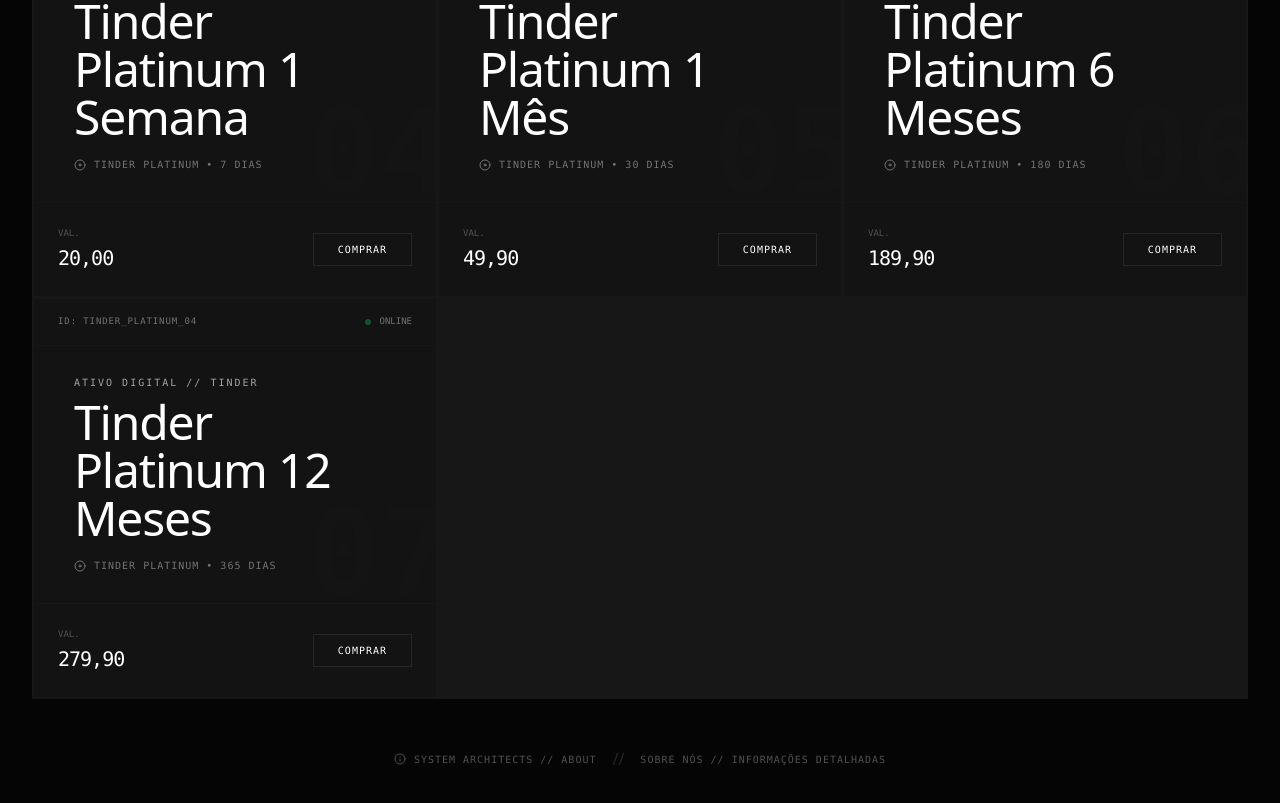
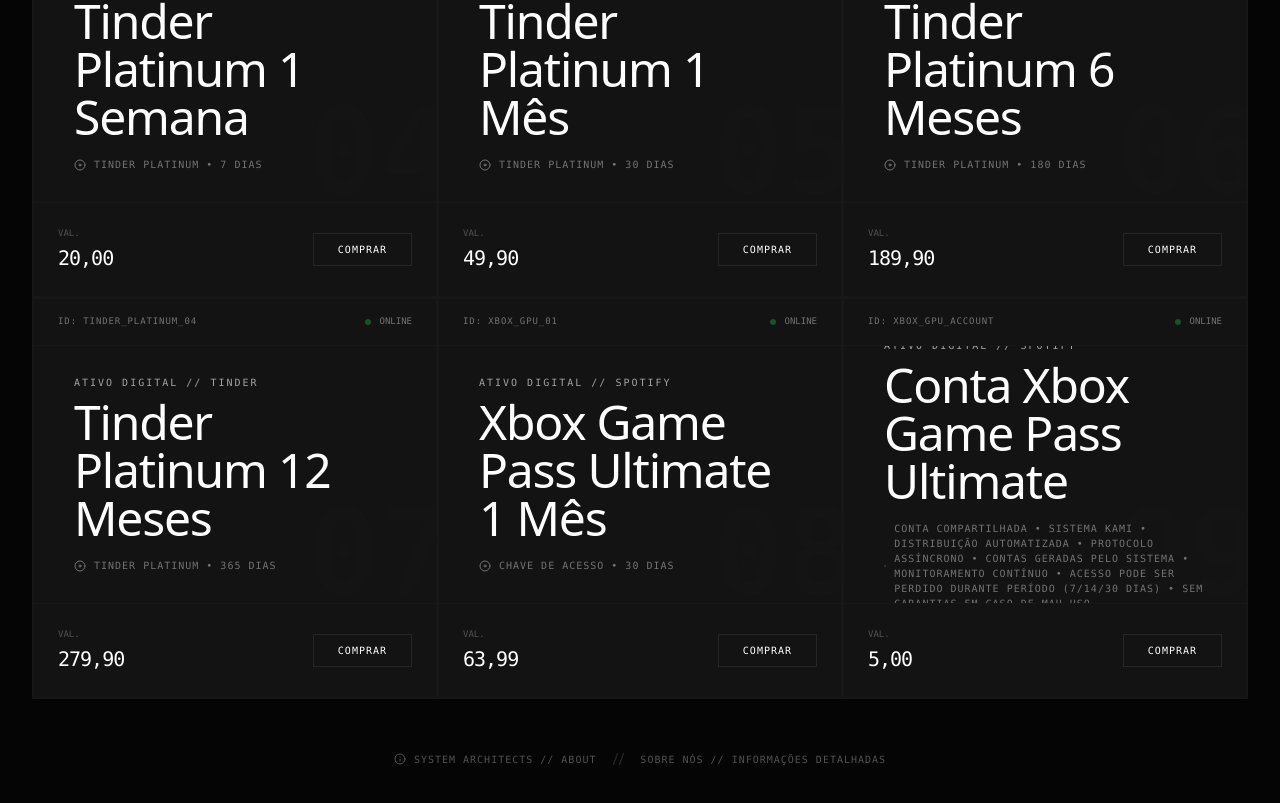
Before and after one commit to Dilligent-Yard/kamistore, a React (Vite) app: page / in a window 1280 px wide. Shown: the part 1056-1859 px from the top of the page. Built offline with nearby package versions, Linux system fonts and the light colour scheme.

Commit message:
Add Xbox Game Pass Ultimate options to constants

```diff
--- a/constants.ts
+++ b/constants.ts
@@ -50,6 +50,20 @@ export const PRODUCTS: Product[] = [
     price: 279.90,
     protocol: 'tinder',
   },
+  {
+    id: 'xbox_gpu_01',
+    name: { ja: 'Xbox Game Pass Ultimate 1ヶ月', en: 'Xbox Game Pass Ultimate 1 Month', pt: 'Xbox Game Pass Ultimate 1 Mês' },
+    description: { ja: 'アクセスキー • 30日', en: 'Access Key • 30 Days', pt: 'Chave de Acesso • 30 Dias' },
+    price: 63.99,
+    protocol: 'xbox',
+  },
+  {
+    id: 'xbox_gpu_account',
+    name: { ja: 'Xbox Game Pass Ultimate アカウント', en: 'Xbox Game Pass Ultimate Account', pt: 'Conta Xbox Game Pass Ultimate' },
+    description: { ja: '共有アカウント • システム生成 • 監視中', en: 'Shared Account • System Generated • Monitored', pt: 'Conta Compartilhada • Sistema Kami • Distribuição Automatizada • Protocolo Assíncrono • Contas Geradas pelo Sistema • Monitoramento Contínuo • Acesso Pode Ser Perdido Durante Período (7/14/30 dias) • Sem Garantias em Caso de Mau Uso' },
+    price: 5.00,
+    protocol: 'xbox',
+  },
 ];
 
 export const UI_TEXT: TranslationMap = {
@@ -66,6 +80,7 @@ export const UI_TEXT: TranslationMap = {
   securePayment: { ja: '安全なプロトコル', en: 'Secure Protocol', pt: 'Protocolo Seguro' },
   spotifyLabel: { ja: 'SPOTIFY', en: 'SPOTIFY', pt: 'SPOTIFY' },
   tinderLabel: { ja: 'TINDER', en: 'TINDER', pt: 'TINDER' },
+  xboxLabel: { ja: 'XBOX', en: 'XBOX', pt: 'XBOX' },
   digitalAsset: { ja: 'デジタル資産', en: 'DIGITAL ASSET', pt: 'ATIVO DIGITAL' },
 
   // Payment Modal
```
